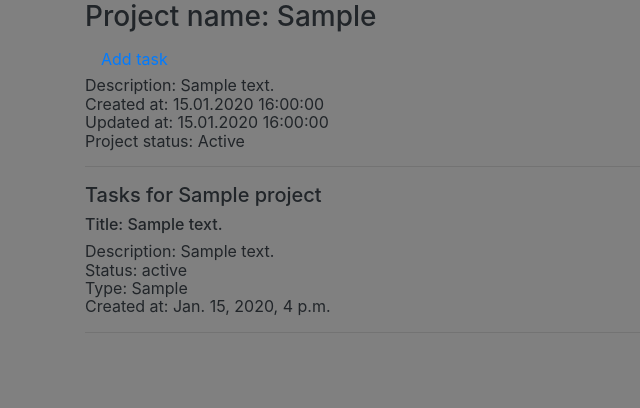
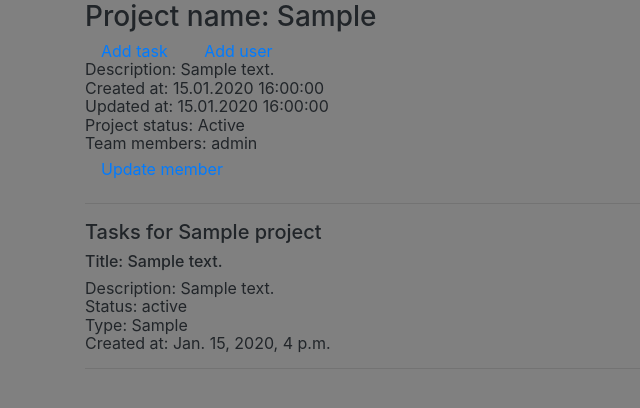
Before and after one commit to samatuulu/python_group_3_homework_49_bektursun_samatbek_uulu, a Django app: page /project/1/ in a window 1280 px wide. Shown: the part 50-458 px from the top of the page, without its empty margins (0-640 px from the left). Run offline with Django 3.2, Linux system fonts and the light colour scheme; data comes from the database, SQL or seed files in the repository; tables that the repository leaves empty hold one stand-in row (values such as "Sample post"); some libraries are stand-ins or nearby versions.

Commit message:
Feature: Now, there is a users in specific project. Users can add users to specific project.. and see who else there in project.

```diff
--- a/source/issuetracker/models.py
+++ b/source/issuetracker/models.py
@@ -56,5 +56,8 @@ class Project(models.Model):
 class Team(models.Model):
     user = models.ForeignKey(User, related_name='team_user', verbose_name='Users in team', on_delete=models.PROTECT)
     project_key = models.ForeignKey(Project, related_name='team_project', verbose_name='Projects', on_delete=models.PROTECT)
-    created_at = models.DateField(verbose_name='Started at')
+    created_at = models.DateField(verbose_name='Started at', null=True, blank=True)
     finished_at = models.DateField(verbose_name='Finished at', null=True, blank=True)
+
+    def __str__(self):
+        return str(self.user)
--- a/source/issuetracker/templates/project/project_detail.html
+++ b/source/issuetracker/templates/project/project_detail.html
@@ -5,11 +5,18 @@
 {% endblock %}
 
 {% block content %}
-    <h3>Project name: {{ project.tittle }}</h3><a class="nav-item nav-link" href="{% url 'issuetracker:task_add' project.pk %}?next={{ request.path }}">Add task</a>
+    <h3>Project name: {{ project.tittle }}</h3><a class="nav-item nav-link"  style="display: inline;" href="{% url 'issuetracker:task_add' project.pk %}?next={{ request.path }}">Add task</a>
+    <a class="nav-item nav-link"  style="display: inline;" href="#">Add user</a>
     <p>Description: {{ project.description }}<br/>
     Created at: {{ project.created_at|date:'d.m.Y H:i:s'  }}<br/>
     Updated at: {{ project.updated_at|date:'d.m.Y H:i:s'  }}<br/>
-    Project status: {{ project.status }}</p>
+    Project status: {{ project.status }}<br/>
+    Team members:
+        {% for team in project.team_project.all %}
+            {{ team.user.username }}
+        {% endfor %}
+    <a class="nav-item nav-link" href="{% url 'issuetracker:update_member'  project.pk %}">Update member</a>
+{#    Users in this project: {{ project.team_project.all }}</p>#}
     <hr>
 
 <h5>Tasks for {{ project }} project</h5>
--- a/source/issuetracker/urls.py
+++ b/source/issuetracker/urls.py
@@ -2,7 +2,7 @@ from django.urls import path
 from issuetracker.views import IndexView, TaskView, TaskCreateView, TaskUpdateView, TaskDeleteView, TypeIndexView, \
     TypeCreateView, TypeUpdateView, TypeDeleteView, StatusIndexView, StatusCreateView, StatusUpdateView, \
     StatusDeleteView, ProjectIndexView, ProjectDetailView, ProjectCreateView, ProjectUpdateView, ProjectDeleteView, \
-    TeamIndexView
+    TeamIndexView, UpdateProjectMember
 
 urlpatterns = [
     path('', IndexView.as_view(), name='index'),
@@ -24,7 +24,7 @@ urlpatterns = [
     path('project/<int:pk>/update/', ProjectUpdateView.as_view(), name='project_update'),
     path('project/<int:pk>/delete/', ProjectDeleteView.as_view(), name='project_delete'),
     path('team/', TeamIndexView.as_view(), name='team'),
-
+    path('member/<int:pk>/update/', UpdateProjectMember.as_view(), name='update_member')
 ]
 
 app_name = 'issuetracker'
--- a/source/issuetracker/views/__init__.py
+++ b/source/issuetracker/views/__init__.py
@@ -1,5 +1,5 @@
 from .status_views import StatusIndexView, StatusCreateView, StatusUpdateView, StatusDeleteView
 from .task_views import IndexView, TaskView, TaskCreateView, TaskUpdateView, TaskDeleteView
 from .type_views import TypeIndexView, TypeCreateView, TypeUpdateView, TypeDeleteView
-from .project_view import ProjectIndexView, ProjectDetailView, ProjectCreateView, ProjectUpdateView, ProjectDeleteView
+from .project_view import ProjectIndexView, ProjectDetailView, ProjectCreateView, ProjectUpdateView, ProjectDeleteView, UpdateProjectMember
 from .team_view import TeamIndexView
--- a/source/issuetracker/views/project_view.py
+++ b/source/issuetracker/views/project_view.py
@@ -1,13 +1,16 @@
 from urllib.parse import urlencode
 
 from django.contrib.auth.mixins import LoginRequiredMixin
+from django.contrib.auth.models import User
 from django.db.models import Q
-from django.shortcuts import get_object_or_404
+from django.shortcuts import get_object_or_404, redirect, render
 from django.urls import reverse, reverse_lazy
-from django.views.generic import ListView, DetailView, CreateView, UpdateView, DeleteView
+from django.views.generic import ListView, DetailView, CreateView, UpdateView, DeleteView, FormView
+from django.views.generic.base import View
 
-from issuetracker.forms import ProjectForm, SimpleSearchForm
-from issuetracker.models import Project
+from issuetracker.forms import ProjectForm, SimpleSearchForm, MemberForm
+from issuetracker.models import Project, Team
+from _datetime import datetime
 
 
 class ProjectIndexView(ListView):
@@ -70,6 +73,16 @@ class ProjectCreateView(LoginRequiredMixin, CreateView):
     def get_success_url(self):
         return reverse('issuetracker:project_detail', kwargs={'pk': self.object.pk})
 
+    def form_valid(self, form):
+        users = form.cleaned_data.pop('user_member')
+        current_user = self.request.user
+        users_list = list(users)
+        users_list.append(current_user)
+        self.object = form.save()
+        for user in users_list:
+            Team.objects.create(user=user, project_key=self.object, created_at=datetime.now())
+        return redirect(self.get_success_url())
+
 
 class ProjectUpdateView(LoginRequiredMixin, UpdateView):
     template_name = 'project/project_update.html'
@@ -77,8 +90,49 @@ class ProjectUpdateView(LoginRequiredMixin, UpdateView):
     context_object_name = 'project'
     form_class = ProjectForm
 
+    # def get_form(self, form_class=None):
+    #     form = super().get_form(form_class=None)
+    #     form.fields.pop('user_member')
+    #     return form
+
+
+
+    # def form_valid(self, form):
+    #     users = form.cleaned_data.pop('user_member')
+    #     current_user = self.request.user
+    #     users_list = list(users)
+    #     users_list.append(current_user)
+    #     self.object = form.save()
+    #     for user in users_list:
+    #         Team.objects.create(user=user, project_key=self.object, created_at=datetime.now())
+    #     return redirect(self.get_success_url())
+
     def get_success_url(self):
         return reverse('issuetracker:project_detail', kwargs={'pk': self.object.pk})
+
+
+class UpdateProjectMember(LoginRequiredMixin, UpdateView):
+    template_name = 'team/update_member.html'
+    context_object_name = 'project'
+    form_class = MemberForm
+    model = Project
+
+    def form_valid(self, form):
+        user = self.get_user()
+        self.project = self.get_project()
+        Team.objects.create(user=user, project_key=self.project)
+        return self.get_success_url()
+
+    def get_project(self):
+        project_pk = self.kwargs['pk']
+        return Project.objects.get(pk=project_pk)
+
+    def get_user(self):
+        user_pk = self.request.POST['user_member']
+        return User.objects.get(pk=user_pk)
+
+    def get_success_url(self):
+        return redirect('issuetracker:project_index')
 
 
 class ProjectDeleteView(LoginRequiredMixin, DeleteView):
```
Also changed, not shown: source/issuetracker/forms.py (+11 -1 lines), source/issuetracker/templates/team/update_member.html (added, +10 -0 lines), source/issuetracker/migrations/0014_auto_20191113_1605.py (added).
